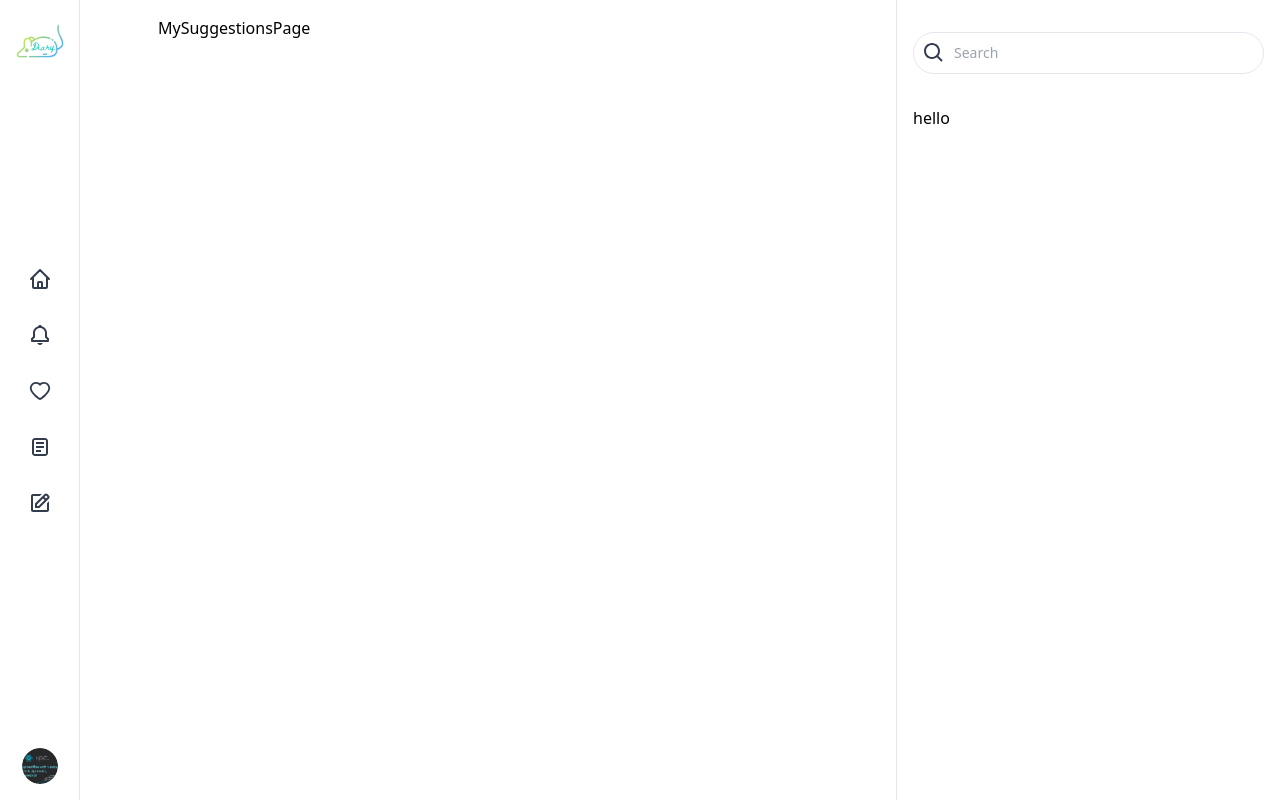
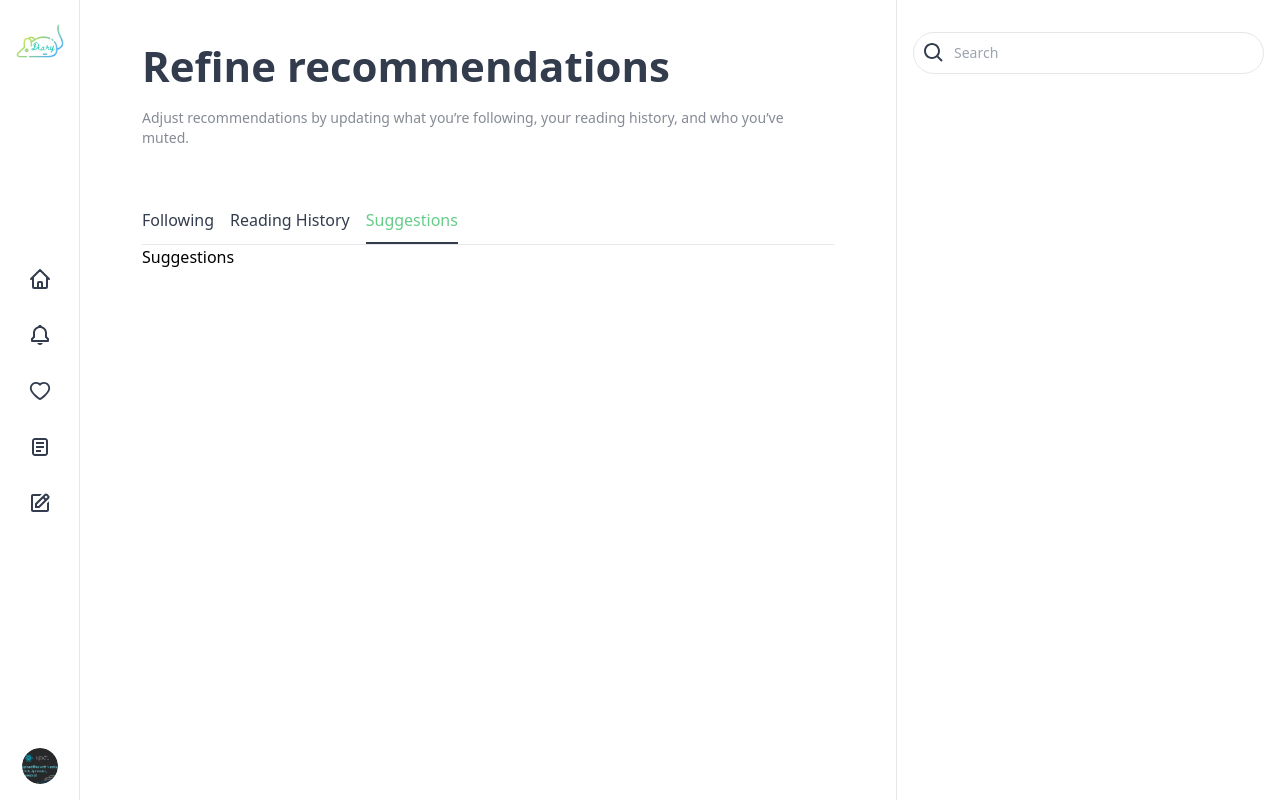
Before and after one commit to tuhinsaud4614/graphql-blog, a Next.js app in the folder frontend-web/: page /account/suggestions in a window 1280 px wide. Built offline with nearby package versions, Linux system fonts and the light colour scheme.

Commit message:
Page:Suggestions
FollowingTab & ReadingHistory component created

```diff
--- /dev/null
+++ b/frontend-web/components/Button/LinkTextButton.tsx
@@ -0,0 +1,21 @@
+import classNames from "classnames";
+import Link from "next/link";
+import { ComponentPropsWithoutRef } from "react";
+
+const className = {
+  root: "text-success dark:text-success-dark hover:text-success-focus dark:hover:text-success active:scale-95",
+};
+
+interface Props extends Omit<ComponentPropsWithoutRef<"a">, "href"> {
+  href: string;
+}
+
+export default function LinkTextButton({ href, children, ...rest }: Props) {
+  return (
+    <Link href={href} passHref>
+      <a {...rest} className={classNames(className.root, rest.className)}>
+        {children}
+      </a>
+    </Link>
+  );
+}
--- a/frontend-web/components/Sidebar/Content.tsx
+++ b/frontend-web/components/Sidebar/Content.tsx
@@ -1,5 +1,5 @@
 import classNames from "classnames";
-import Link from "next/link";
+import { LinkTextButton } from "components";
 import { Fragment, ReactNode } from "react";
 
 const className = {
@@ -37,14 +37,13 @@ export default function Content({
         {children}
         {moreLink && moreText && (
           <li className={classNames(className.more, classes?.more)}>
-            <Link href={moreLink} passHref>
-              <a
-                aria-label={moreText}
-                className={classNames(className.moreLink, classes?.moreLink)}
-              >
-                {moreText}
-              </a>
-            </Link>
+            <LinkTextButton
+              href={moreLink}
+              aria-label={moreText}
+              className={classes?.moreLink}
+            >
+              {moreText}
+            </LinkTextButton>
           </li>
         )}
       </ul>
--- a/frontend-web/components/index.ts
+++ b/frontend-web/components/index.ts
@@ -2,6 +2,7 @@ export { default as Backdrop } from "./Backdrop";
 export { default as BottomSheet } from "./BottomSheet";
 export { default as Button } from "./Button";
 export { default as LinkButton } from "./Button/LinkButton";
+export { default as LinkTextButton } from "./Button/LinkTextButton";
 export { default as CheckInput } from "./CheckInput";
 export { default as CommentBox } from "./CommentBox";
 export { default as CommentBoxCommenter } from "./CommentBox/Commenter";
--- a/frontend-web/components/layout/Container.tsx
+++ b/frontend-web/components/layout/Container.tsx
@@ -16,7 +16,7 @@ interface Props {
 
 const className = {
   container: "max-w-[94rem] mx-auto flex",
-  main: "mx-auto max-w-[43.25rem] flex-auto px-4 py-[4.5rem] lg:py-4",
+  main: "mx-auto max-w-[45.25rem] flex-auto px-4 py-[4.5rem] lg:py-4",
 };
 
 export default function Container({ sidebar, classes, children }: Props) {
--- a/frontend-web/components/search/SearchResult.tsx
+++ b/frontend-web/components/search/SearchResult.tsx
@@ -2,7 +2,7 @@ import { useLocalStorage } from "@hooks";
 import { SearchBox, Tabs } from "components";
 import { SearchLayout } from "components/Layout";
 import { useRouter } from "next/router";
-import { Fragment, KeyboardEvent, useRef, useState } from "react";
+import { Fragment, KeyboardEvent, useEffect, useRef, useState } from "react";
 import { queryChecking } from "utils";
 import { RECENT_SEARCHES_KEY, SEARCH_TABS } from "utils/constants";
 import {
@@ -55,6 +55,10 @@ export default function SearchResult({ query }: Props) {
       );
     }
   };
+
+  useEffect(() => {
+    setCurrentTab(queryChecking(query, SEARCH_TABS, "t"));
+  }, [query]);
   return (
     <SearchLayout
       sidebar={
@@ -79,7 +83,6 @@ export default function SearchResult({ query }: Props) {
       <Tabs
         tabs={SEARCH_TABS}
         onTab={(index, key) => {
-          setCurrentTab(index);
           replace(
             index !== 0
               ? `/search?q=${query["q"]}&t=${key}`
--- /dev/null
+++ b/frontend-web/components/suggestions/Following.tsx
@@ -0,0 +1,57 @@
+import { FollowItem, LinkTextButton } from "components";
+import { Fragment } from "react";
+import { ROUTES } from "utils/constants";
+
+const className = {
+  root: "mt-6",
+  title: "font-medium text-neutral dark:text-neutral-dark",
+  items: "list-none my-6 flex flex-col space-y-3",
+  notFound: "flex flex-col justify-center items-center",
+  notFoundTitle: "font-medium text-neutral dark:text-neutral-dark mt-8 mb-4",
+  notFoundSubtitle:
+    "text-neutral/60 dark:text-neutral-dark/60 text-sm text-center",
+  notFoundLink: "mt-6 text-sm",
+};
+
+const count = 2;
+const isTrue = true;
+
+export default function Following() {
+  return (
+    <div className={className.root}>
+      {isTrue ? (
+        <Fragment>
+          <h2>{`2 Author${count > 1 ? "s" : ""}`}</h2>
+          <ul className={className.items}>
+            {Array.from({ length: 5 }).map((_, index) => (
+              <FollowItem key={index} />
+            ))}
+          </ul>
+        </Fragment>
+      ) : (
+        <NotFound />
+      )}
+    </div>
+  );
+}
+function NotFound() {
+  return (
+    <div className={className.notFound}>
+      <h2 className={className.notFoundTitle}>
+        You haven’t followed anything yet
+      </h2>
+      <p className={className.notFoundSubtitle}>
+        Writers, publications, and topics you follow will appear here. The
+        things you follow will influence what you see in your feed and daily
+        email digests.
+      </p>
+      <LinkTextButton
+        href={ROUTES.mySuggestions}
+        aria-label="See suggestions"
+        className={className.notFoundLink}
+      >
+        See suggestions
+      </LinkTextButton>
+    </div>
+  );
+}
--- /dev/null
+++ b/frontend-web/components/suggestions/ReadingHistory.tsx
@@ -0,0 +1,35 @@
+import { Button } from "components";
+
+const className = {
+  root: "mt-6",
+  clearCard:
+    "p-6 mb-10 flex items-center justify-between bg-base-200 dark:bg-base-dark-200 rounded-sm",
+  clearCardText: "text-sm text-neutral dark:text-neutral-dark mr-4",
+  clearCardBtn: "text-sm !px-3 !py-1.5 shrink-0",
+};
+
+export default function ReadingHistory() {
+  return (
+    <div className={className.root}>
+      <ClearCard />
+    </div>
+  );
+}
+
+function ClearCard() {
+  return (
+    <div className={className.clearCard}>
+      <p className={className.clearCardText}>
+        You can clear your reading history for a fresh start.
+      </p>
+      <Button
+        aria-label="Clear history"
+        type="button"
+        variant="error"
+        className={className.clearCardBtn}
+      >
+        Clear History
+      </Button>
+    </div>
+  );
+}
--- /dev/null
+++ b/frontend-web/components/suggestions/index.ts
@@ -0,0 +1,2 @@
+export { default as SuggestionsFollowingTab } from "./Following";
+export { default as SuggestionsReadingHistoryTab } from "./ReadingHistory";
--- a/frontend-web/pages/account/suggestions.tsx
+++ b/frontend-web/pages/account/suggestions.tsx
@@ -1,13 +1,85 @@
+import { FollowItem, Tabs } from "@component";
 import { LayoutContainer } from "components/Layout";
-import { NextPage } from "next";
-import { Fragment } from "react";
+import { SidebarContent } from "components/Sidebar";
+import {
+  SuggestionsFollowingTab,
+  SuggestionsReadingHistoryTab,
+} from "components/suggestions";
+import { GetServerSideProps, NextPage } from "next";
+import { useRouter } from "next/router";
+import { Fragment, useEffect, useState } from "react";
+import { queryChecking } from "utils";
+import { ROUTES } from "utils/constants";
 
-const MySuggestionsPage: NextPage = () => {
+const className = {
+  title:
+    "mt-6 text-neutral dark:text-neutral-dark font-bold line-clamp-1 text-ellipsis md:leading-[3.25rem] text-xl md:text-[2.625rem]",
+  subtitle: "text-neutral/60 dark:text-neutral-dark/60 text-sm mt-4 mb-12",
+};
+
+const tabs = ["following", "reading history", "suggestions"];
+
+interface Props {
+  query: { [key: string]: any };
+}
+
+const MySuggestionsPage: NextPage<Props> = ({ query }) => {
+  const [currentTab, setCurrentTab] = useState(() =>
+    queryChecking(query, tabs, "tab", 2)
+  );
+
+  const { replace } = useRouter();
+
+  useEffect(() => {
+    setCurrentTab(queryChecking(query, tabs, "tab", 2));
+  }, [query]);
+
   return (
-    <LayoutContainer sidebar={<Fragment>hello</Fragment>}>
-      MySuggestionsPage
+    <LayoutContainer
+      sidebar={
+        <Fragment>
+          {currentTab !== 2 && (
+            <SidebarContent
+              moreLink={ROUTES.mySuggestions}
+              moreText="See more suggestions"
+              title="Who to follow"
+              classes={{ items: "pb-8" }}
+            >
+              <FollowItem />
+              <FollowItem />
+              <FollowItem />
+              <FollowItem />
+            </SidebarContent>
+          )}
+        </Fragment>
+      }
+    >
+      <h1 className={className.title}>Refine recommendations</h1>
+      <p className={className.subtitle}>
+        Adjust recommendations by updating what you’re following, your reading
+        history, and who you’ve muted.
+      </p>
+      <Tabs
+        tabs={tabs}
+        onTab={(index, key) => {
+          replace(
+            index === 2
+              ? ROUTES.mySuggestions
+              : `${ROUTES.mySuggestions}?tab=${encodeURI(key)}`
+          );
+        }}
+        selectedTab={currentTab}
+      >
+        {currentTab === 0 ? <SuggestionsFollowingTab /> : <Fragment />}
+        {currentTab === 1 ? <SuggestionsReadingHistoryTab /> : <Fragment />}
+        {currentTab === 2 ? <>Suggestions</> : <Fragment />}
+      </Tabs>
     </LayoutContainer>
   );
 };
 
+export const getServerSideProps: GetServerSideProps = async ({ query }) => {
+  return { props: { query } };
+};
+
 export default MySuggestionsPage;
--- a/frontend-web/utils/index.ts
+++ b/frontend-web/utils/index.ts
@@ -295,8 +295,11 @@ export function queryChecking<T extends { [key: string]: any }>(
   defaultReturn = 0
 ) {
   if (query && queryName in query && query[queryName]) {
-    const tab = tabs.findIndex((t) => t === query[queryName]);
+    const tab = tabs.findIndex((t) => t === decodeURI(query[queryName]));
     return tab === -1 ? defaultReturn : tab;
   }
   return defaultReturn;
 }
+
+export const removeAllSpacesFromText = (value: string) =>
+  value.replace(/\s+/g, "");
```
